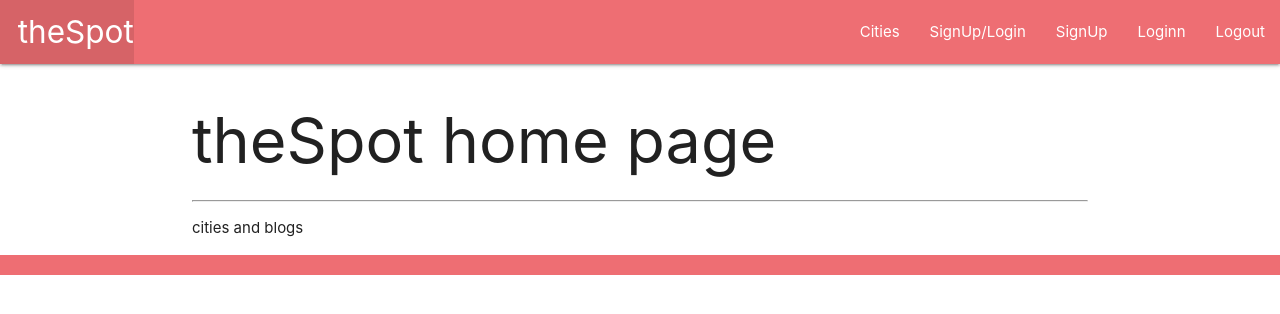
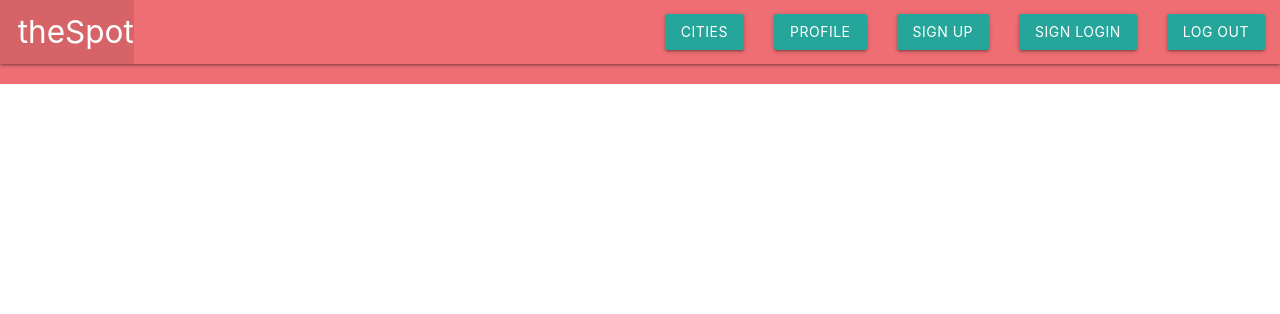
Before and after one commit to melisalarson/theSpot, a Django app: page / in a window 1280 px wide. Shown: the top 314 px of the page. Run offline with Django 3.2, Linux system fonts and the light colour scheme.

Commit message:
materialize modals

```diff
--- a/main_app/templates/base.html
+++ b/main_app/templates/base.html
@@ -1,3 +1,5 @@
+{% load static %}
+
 <!DOCTYPE html>
 <html lang="en">
 
@@ -6,8 +8,12 @@
   <meta name="viewport" content="width=device-width, initial-scale=1.0">
   <meta http-equiv="X-UA-Compatible" content="ie=edge">
   <title>theSpot</title>
+  <!-- materialize -->
   <link rel="stylesheet" href="https://cdnjs.cloudflare.com/ajax/libs/materialize/1.0.0/css/materialize.min.css">
-  <script src="https://cdnjs.cloudflare.com/ajax/libs/materialize/1.0.0/js/materialize.min.js"></script>
+  <!-- main css -->
+  <link rel="stylesheet" href="{% static 'css/styles.css'%}">
+
+
 </head>
 
 <body>
@@ -18,35 +24,44 @@
           <li><a href="/" class="left brand-logo">&nbsp;&nbsp;theSpot</a></li>
         </ul>
         <ul class="right">
-          <li><a href="{% url 'index' %}">Cities</a></li>
-          <li><a href="{% url 'signup_login' %}">SignUp/Login</a></li>
-          <li><a href="{% url 'signup' %}">SignUp</a></li>
-          <li><a href="{% url 'loginn' %}">Loginn</a></li>
-
-          <li><a href="{% url 'home' %}">Logout</a></li>
+          <li><a class="waves-effect waves-light btn modal-trigger" href="#modal1" class="modal modal-open">Cities</a></li>
+          <li><a class="waves-effect waves-light btn modal-trigger" href="#modal1" class="modal modal-open">Profile</a></li>
+          <li><a class="waves-effect waves-light btn modal-trigger" href="#modal1" class="modal modal-open">Sign Up</a></li>
+          <li><a class="waves-effect waves-light btn modal-trigger" href="#modal1" class="modal modal-open">Sign Login</a></li>
+          <li><a class="waves-effect waves-light btn modal-trigger" href="#modal1" class="modal modal-open">Log Out</a></li>
         </ul>
       </div>
     </nav>
   </header>
   <main class="container">
-    {% block content %}
-      <!-- Modal Trigger -->
-  <a class="waves-effect waves-light btn modal-trigger" href="#modal1">Modal</a>
+
+
+
+
   <!-- Modal Structure -->
-  <div id="modal1" class="modal">
+  <div id="modal1" class="modal-open modal">
     <div class="modal-content">
-      <h4>Modal Header</h4>
-      <p>A bunch of text</p>
+      <h4>modal is showing</h4>
+      <p>display information for user to sign up</p>
     </div>
     <div class="modal-footer">
-      <a href="#!" class="modal-close waves-effect waves-green btn-flat">Agree</a>
+      <a href="#!" class="modal-close waves-effect waves-green btn-flat">Sign Up</a>
     </div>
   </div>
-    {% endblock %}
-  </main>
-  <footer class="page-footer">
-    <div class="right">All Rights Reserved, &copy; 2020 theSpot &nbsp;</div>
-  </footer>
+
+
+
+</main>
+<footer class="page-footer">
+  <div class="right">All Rights Reserved, &copy; 2020 theSpot &nbsp;</div>
+</footer>
+<script src="https://code.jquery.com/jquery-3.3.1.min.js"></script>
+<script src="https://cdnjs.cloudflare.com/ajax/libs/materialize/1.0.0/js/materialize.min.js"></script>
+<script>
+  $(document).ready(function () {
+    $('.modal').modal();
+  });
+</script>
 </body>
 
 </html>
--- a/main_app/templates/loginn.html
+++ b/main_app/templates/loginn.html
@@ -15,4 +15,5 @@
 </script>
 
 
+
 {% endblock %}
--- a/thespot_project/settings.py
+++ b/thespot_project/settings.py
@@ -120,5 +120,9 @@ USE_TZ = True
 # https://docs.djangoproject.com/en/3.1/howto/static-files/
 
 STATIC_URL = '/static/'
-MEDIA_ROOT = os.path.join(BASE_DIR, 'media')
 MEDIA_URL = '/media/'
+
+STATICFILES_DIRS = [
+    os.path.join(BASE_DIR, "static"),
+    os.path.join(BASE_DIR, 'media')
+]
```
Also changed, not shown: main_app/static/css/styles.css (added, +39 -0 lines), media/uploads/continents-28616_960_720_qzqbpcy.png (added), media/uploads/world-map-306338_960_720_tRkSLfj.png (added).
